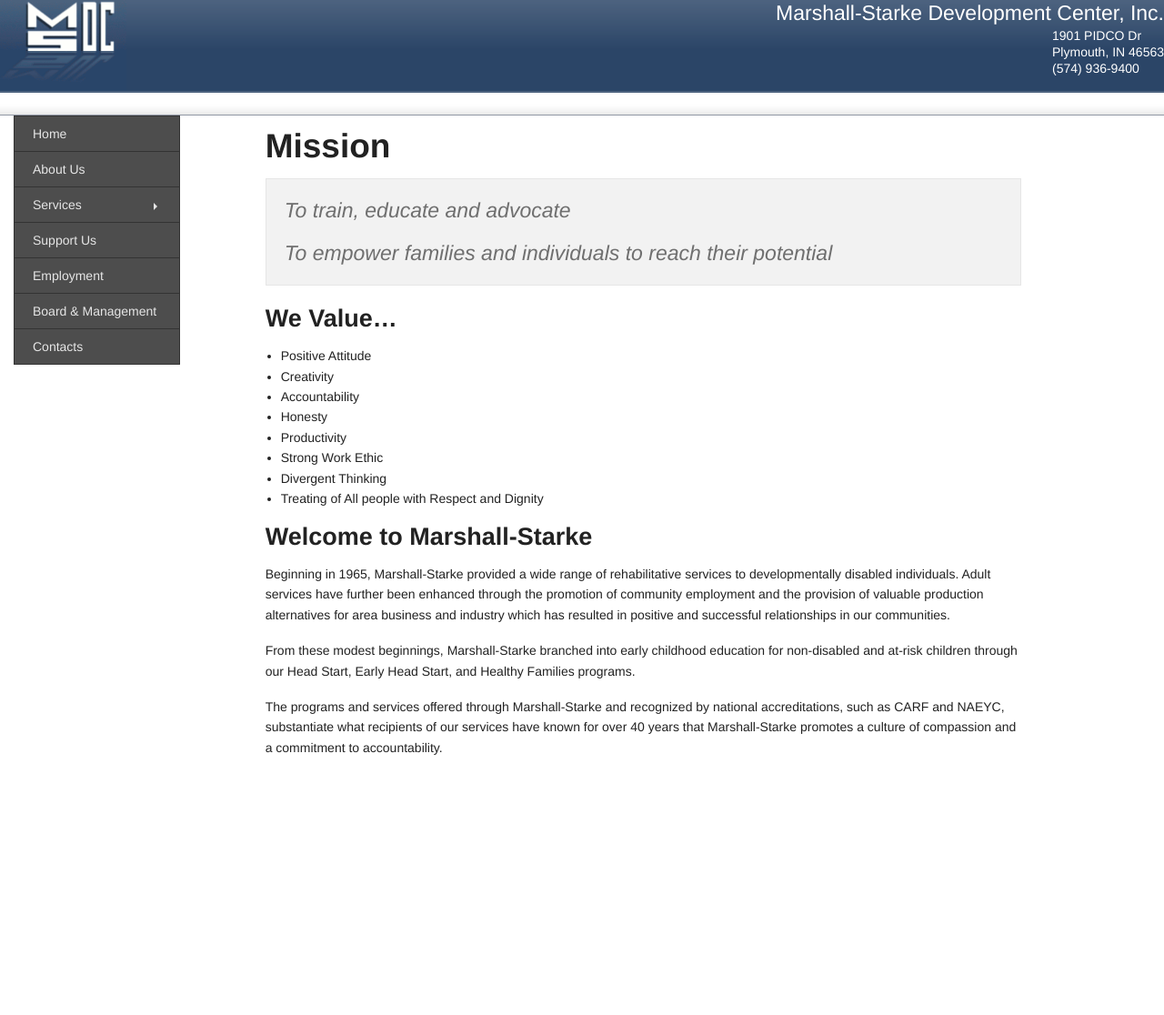
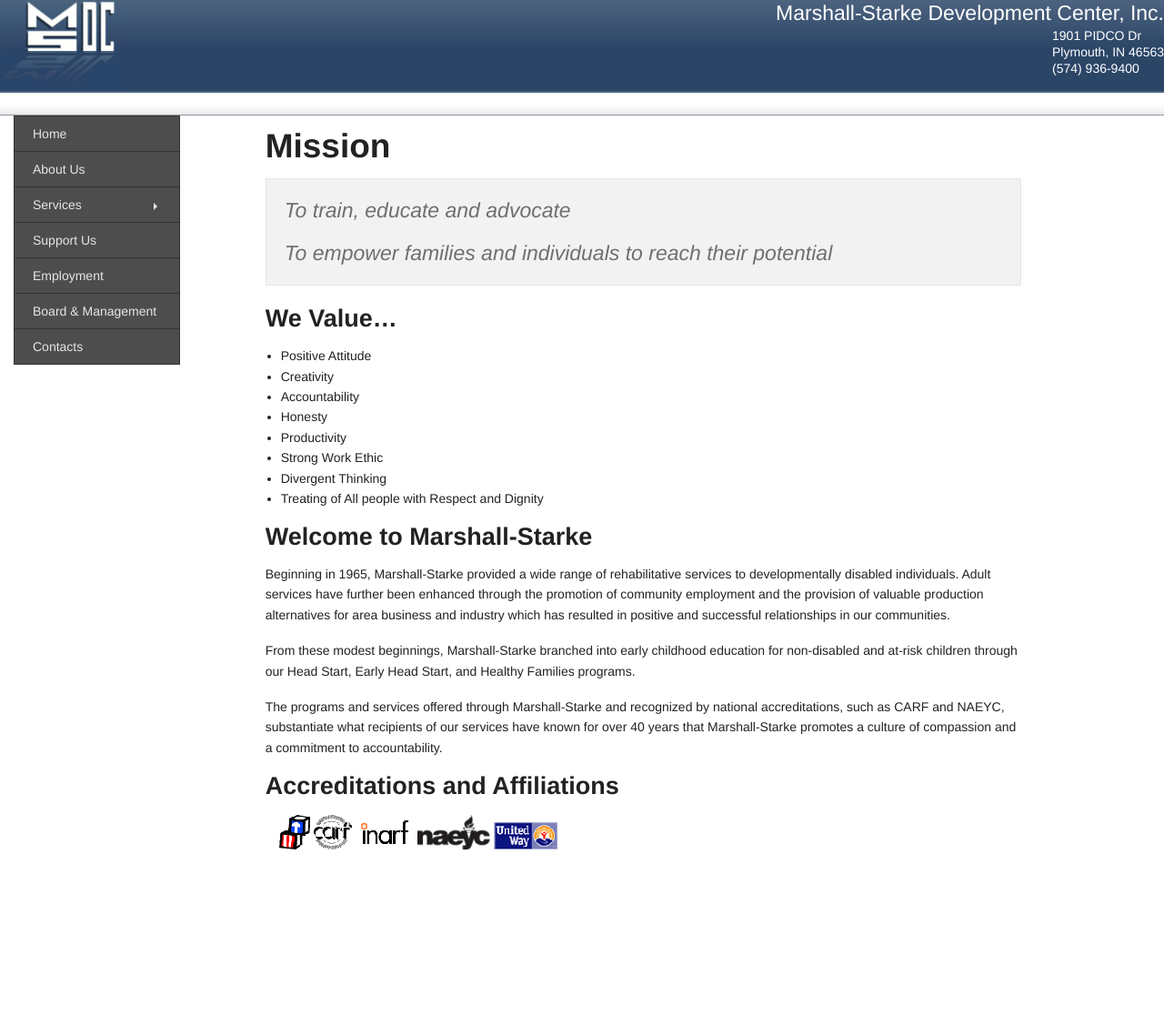
Before and after one commit to leviwilson/marshall-starke.org, a Jekyll site: the page built from index.md, in a window 1280 px wide. Shown: the whole page at 91% size. Built offline with Jekyll 4.4.1, drawn with Linux system fonts in a browser that asks for light colours; nearby versions of some CDN libraries; Markdown is read by kramdown in place of the engine named in the settings; before the commit the page ends 1030 px from its top, so only the background shows below that.

Commit message:
add accreditations

```diff
--- /dev/null
+++ b/_includes/accreditations
@@ -0,0 +1,8 @@
+<h3>Accreditations and Affiliations</h3>
+<div class="twelve columns">
+  <a target="_blank" href="http://www.nhsa.org/" alt="National Head Start Association"><img src="/images/hs_logo.gif"></a>
+  <a target="_blank" href="http://www.carf.org/" alt="CARF"><img src="/images/carf.gif"></a>
+  <a target="_blank" href="http://www.inarf.org/" alt="inarf"><img src="/images/inarf_logo.gif"></a>
+  <a target="_blank" alt="National Association for the Education of Young Children" href="http://www.naeyc.org/"><img src="/images/naeyc.png"></a>
+  <a target="_blank" alt="United Way" href="http://www.unitedway.org/"><img src="/images/uw_new.gif"></a>
+</div>
--- a/index.md
+++ b/index.md
@@ -24,3 +24,5 @@ Beginning in 1965, Marshall-Starke provided a wide range of rehabilitative servi
 From these modest beginnings, Marshall-Starke branched into early childhood education for non-disabled and at-risk children through our Head Start, Early Head Start, and Healthy Families programs.
 
 The programs and services offered through Marshall-Starke and recognized by national accreditations, such as CARF and NAEYC, substantiate what recipients of our services have known for over 40 years that Marshall-Starke promotes a culture of compassion and a commitment to accountability.
+
+{% include accreditations %}
```
Also changed, not shown: images/carf.gif (added), images/hs_logo.gif (added), images/inarf_logo.gif (added), images/naeyc.png (added), images/uw_new.gif (added).
